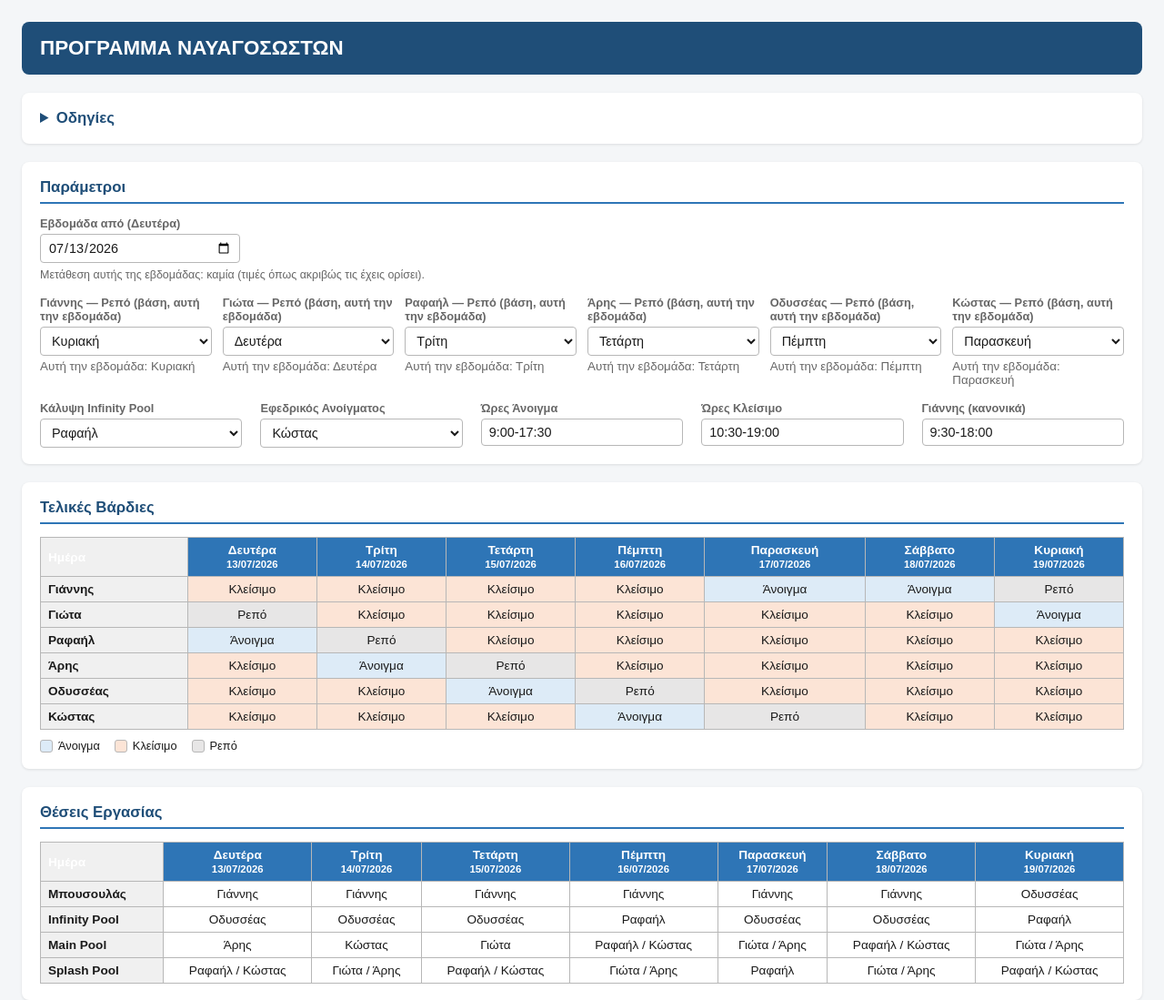
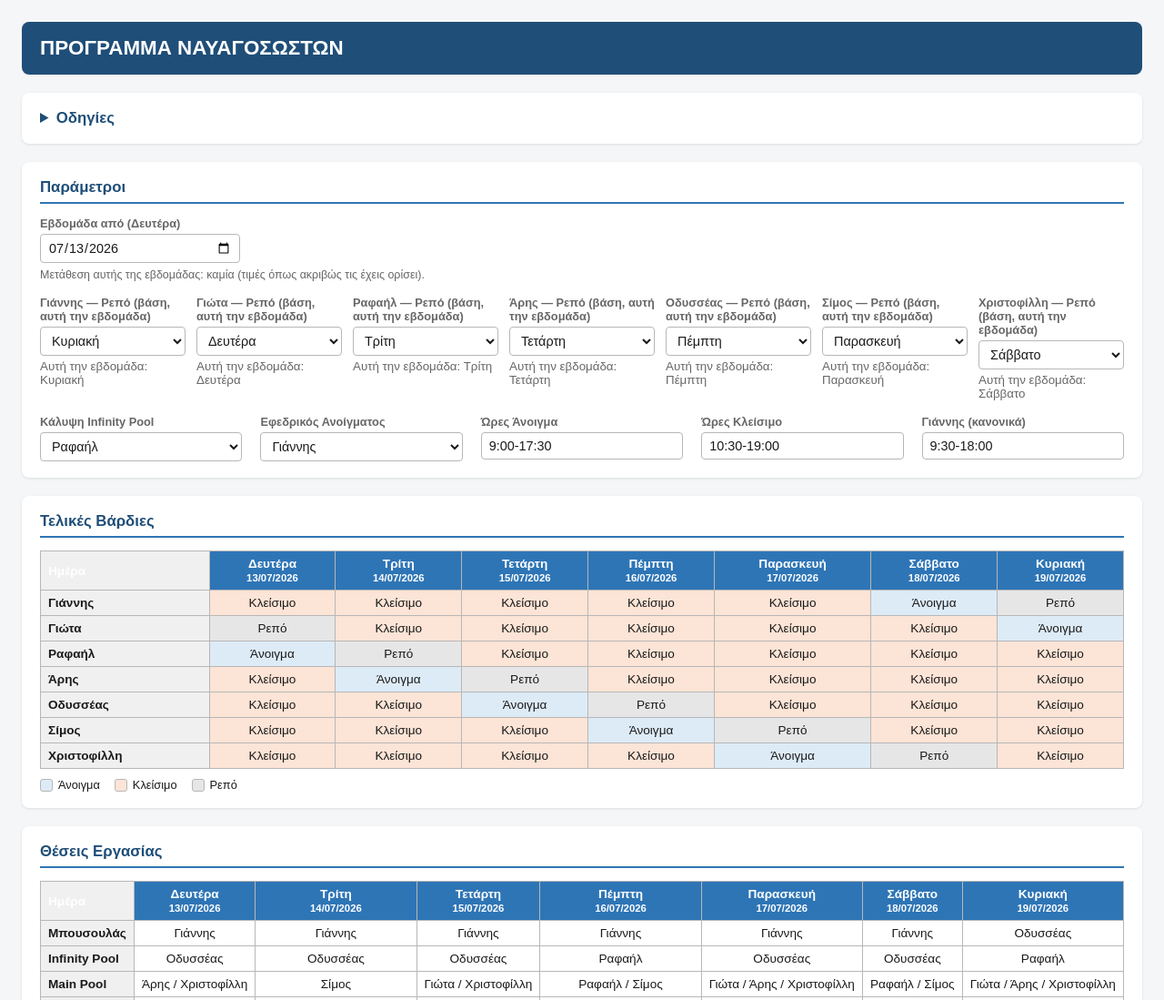
Before and after one commit to NTOYKI/aris, a plain HTML site: page webapp/index.html in a window 1280 px wide. Shown: the top 1099 px of the page at 91% size. Drawn offline with Linux system fonts and the light colour scheme.

Commit message:
Replace Κώστας with two pool lifeguards (Σίμος, Χριστοφίλλη)
Removes Κώστας from the roster, rotation, and the default backup
opener (now Γιάννης). Adds Σίμος (ρεπό Παρασκευή) and Χριστοφίλλη
(ρεπό Σάββατο) as Main/Splash Pool rotators alongside Γιώτα, Ραφαήλ,
Άρης.

With 7 people now covering all 7 weekdays as distinct rest days,
every day gets a natural opener without needing the backup-opener
fallback. Bumped the localStorage schema version so existing saved
settings referencing Κώστας don't linger.

Co-Authored-By: Claude Sonnet 5 <noreply@anthropic.com>

```diff
--- a/webapp/index.html
+++ b/webapp/index.html
@@ -207,8 +207,8 @@
 <footer>Πρόγραμμα Ναυαγοσωστών &mdash; όλα τα δεδομένα αποθηκεύονται τοπικά στον browser σου.</footer>
 
 <script>
-const PEOPLE = ["Γιάννης", "Γιώτα", "Ραφαήλ", "Άρης", "Οδυσσέας", "Κώστας"];
-const ROTATORS = ["Γιώτα", "Ραφαήλ", "Άρης", "Κώστας"];
+const PEOPLE = ["Γιάννης", "Γιώτα", "Ραφαήλ", "Άρης", "Οδυσσέας", "Σίμος", "Χριστοφίλλη"];
+const ROTATORS = ["Γιώτα", "Ραφαήλ", "Άρης", "Σίμος", "Χριστοφίλλη"];
 const DAY_NAMES = ["Δευτέρα", "Τρίτη", "Τετάρτη", "Πέμπτη", "Παρασκευή", "Σάββατο", "Κυριακή"];
 const BEACH = "Μπουσουλάς";
 const POSITIONS = [BEACH, "Infinity Pool", "Main Pool", "Splash Pool"];
@@ -218,9 +218,10 @@ const DEFAULT_REST = {
   "Ραφαήλ": "Τρίτη",
   "Άρης": "Τετάρτη",
   "Οδυσσέας": "Πέμπτη",
-  "Κώστας": "Παρασκευή",
+  "Σίμος": "Παρασκευή",
+  "Χριστοφίλλη": "Σάββατο",
 };
-const STORAGE_KEY = "lifeguard_schedule_params_v1";
+const STORAGE_KEY = "lifeguard_schedule_params_v2";
 
 function mondayOfCurrentWeek() {
   const d = new Date();
@@ -261,7 +262,7 @@ function defaultParams() {
     weekStart: toDateInputValue(mondayOfCurrentWeek()),
     rest: { ...DEFAULT_REST },
     infinityCoverage: "Ραφαήλ",
-    backupOpener: "Κώστας",
+    backupOpener: "Γιάννης",
     openHours: "9:00-17:30",
     closeHours: "10:30-19:00",
     giannisHours: "9:30-18:00",
```
